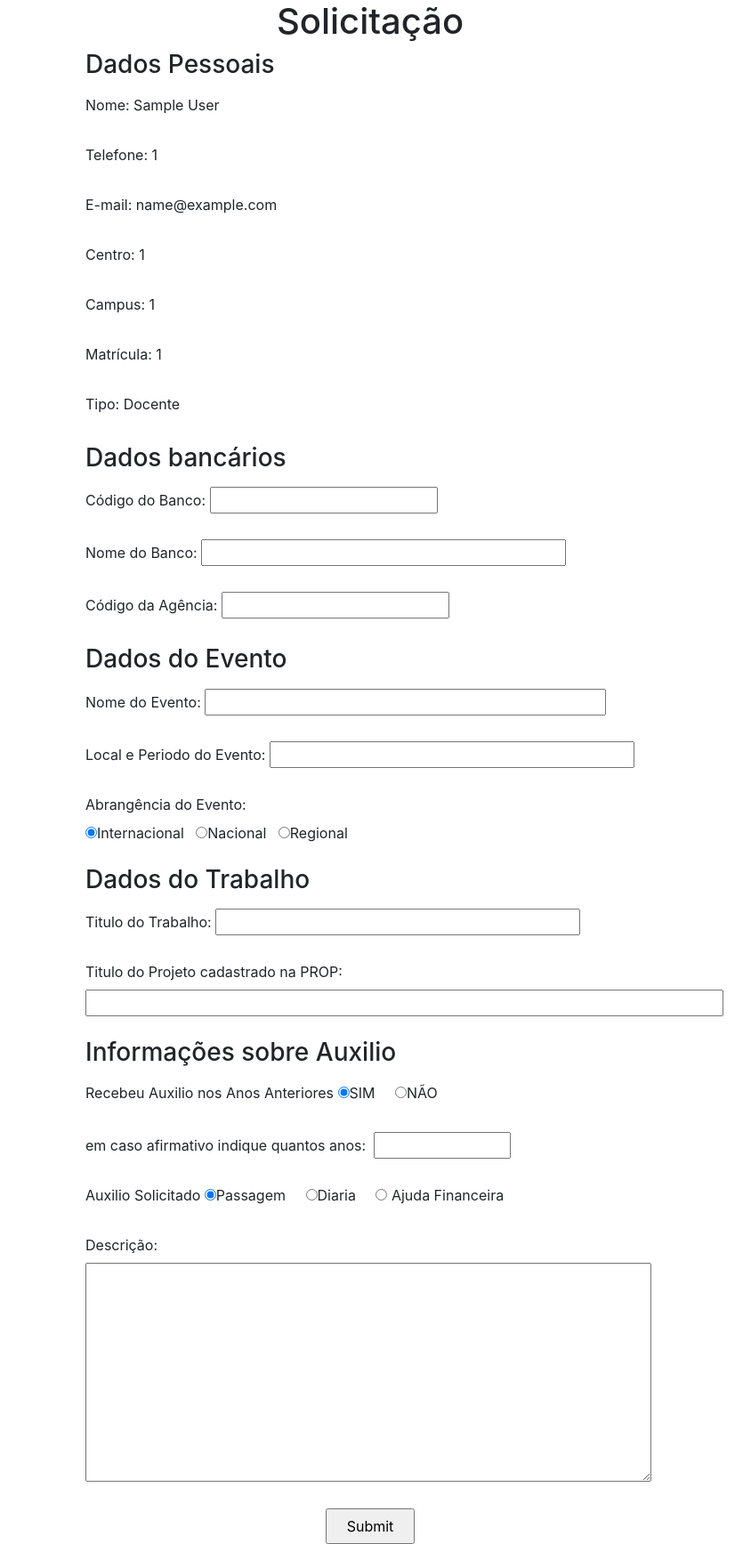
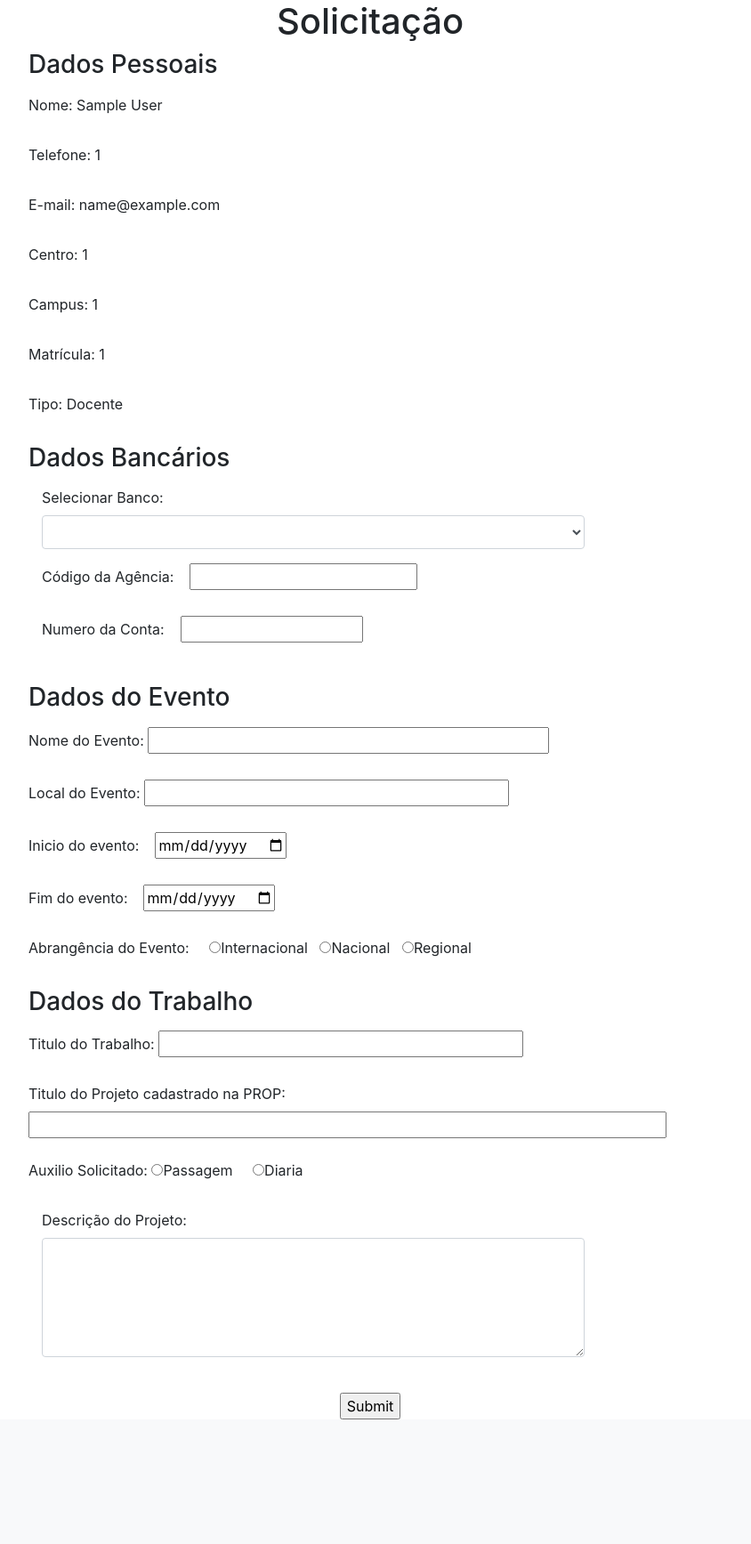
Before and after one commit to Compuespi2016/Diarias, a PHP site: page /Solicitar_Diaria.php in a window 1280 px wide. Shown: the part 106-1841 px from the top of the page at 89% size, without its empty margins (224-1068 px from the left). After the commit the page ends 1701 px from the top, so only its background shows below. Run offline with PHP 8.4, Linux system fonts and the light colour scheme; the visitor is signed in with stand-in values (Sample User, id 1); tables that the repository leaves empty or names only in its code hold one stand-in row (values such as "Sample post"); data that the repository does not hold is empty.

Commit message:
novos arquivos3
Atualizações

```diff
--- a/Solicitar_Diaria.php
+++ b/Solicitar_Diaria.php
@@ -1,9 +1,9 @@
 <!DOCTYPE html>
 <html>
 <head>
-	<title>
-		Solicitar Diária
-	</title>
+	<title> Solicitar Diária </title>
+
+	<meta charset="utf-8">
 
 	<?php
 		include_once "cabecalho.php";
@@ -12,7 +12,7 @@
 
 	<style type="text/css">
 		fieldset{
-			width: 50%;
+			width: 60%;
 			text-align: left;
 		}
 	</style>
@@ -79,8 +79,8 @@
 		<br>
 
 		<fieldset>
-			<legend><h3>Dados bancários</h3></legend>
-
+			<legend><h3>Dados Bancários</h3></legend>
+			<!--
 			<label>Código do Banco: </label>
 			<input type="text" name="nCodigoDoBanco">
 
@@ -93,8 +93,36 @@
 			<br>
 			<br>
 
-			<label>Código da Agência: </label>
-			<input type="text" name="nCodigoDaAgencia"><br>
+			<label>Selecionar Banco:</label>
+			<select id="inputState" class="form-control">
+		      <option selected>Escolha Banco</option>
+		      <option>...</option>
+		    </select>
+			-->
+			<div class="form-group col-md-10">
+		      <label for="inputState">Selecionar Banco:</label>
+		      <select name="nBanco" id="inputState" class="form-control" required="">
+		      	<option selected> </option>
+		      	<?php
+		      		$sql_bancos = mysqli_query($conexao,"SELECT * FROM BANCO");
+		      		while($aux = mysqli_fetch_assoc($sql_bancos)){
+		      	?>
+		        		<option><?php echo $aux["COD_BANCO"]." - ".$aux["NOME_BANCO"]; ?></option>
+		    	<?php } ?>
+		      </select>
+		    </div>
+
+		    <div class="form-group col-md-10">
+			  <label>Código da Agência: </label> &nbsp;&nbsp;
+			  <input type="text" name="nCodigoDaAgencia" required="">
+			<div>
+
+			<br>
+
+			<div class="form-group col-md-15">
+			  <label>Numero da Conta: </label> &nbsp;&nbsp;
+			  <input type="text" name="nNumConta" size="15" required="">
+			<div>
 		</fieldset>
 
 		<br>
@@ -103,22 +131,33 @@
 			<legend><h3>Dados do Evento</h3></legend>
 
 			<label>Nome do Evento: </label>
-			<input type="text" name="nNomeDoEvento" size="39">
+			<input type="text" name="nNomeDoEvento" size="39" required="">
 
 			<br>
 			<br>
 
-			<label>Local e Periodo do Evento: </label>
-			<input type="text" name="nLocalEPeriodoDoEvento" size="35">
+			<label>Local do Evento: </label>
+			<input type="text" name="nLocalDoEvento" size="35" required="">
 
 			<br>
 			<br>
 
-			<label>Abrangência do Evento: </label>
-			<br>
-			<input type="radio" name="abrangenciaDoEvento" value="Internacional" checked>Internacional &nbsp;
-  			<input type="radio" name="abrangenciaDoEvento" value="Nacional">Nacional &nbsp;
-  			<input type="radio" name="abrangenciaDoEvento" value="Regional">Regional
+			<label>Inicio do evento: </label> &nbsp;&nbsp;
+  			<input type="date" name="nInicioEvento" required="">
+
+  			<br>
+  			<br>
+
+  			<label>Fim do evento: </label> &nbsp;&nbsp;
+  			<input type="date" name="nFimEvento" required="">
+
+  			<br>
+  			<br>
+
+			<label>Abrangência do Evento: </label> &nbsp;&nbsp;&nbsp;
+			<input type="radio" name="nAbrangenciaDoEvento" value="Internacional">Internacional &nbsp;
+  			<input type="radio" name="nAbrangenciaDoEvento" value="Nacional">Nacional &nbsp;
+  			<input type="radio" name="nAbrangenciaDoEvento" value="Regional">Regional
 		</fieldset>
 
 		<br>
@@ -126,46 +165,49 @@
 		<fieldset>
 			<legend><h3>Dados do Trabalho</h3></legend>
 			<label>Titulo do Trabalho: </label>
-			<input type="text" name="TituloDoTrabalho" size="35">
+			<input type="text" name="TituloDoTrabalho" size="35" required="">
 
 			<br>
 			<br>
 
 			<label>Titulo do Projeto cadastrado na PROP: </label>
-			<input type="text" name="TituloDoProjetoCadastradoNaProp" size="65"><br>
+			<input type="text" name="TituloDoProjetoCadastradoNaProp" size="65" required=""><br>
 		</fieldset>
 
 		<br>
 
 		<fieldset>
-			<legend><h3>Informações sobre Auxilio</h3></legend>
-			<label>Recebeu Auxilio nos Anos Anteriores</label>
-			<input type="radio" name="RecebeuAuxilioAnosAnteriores" value="SIM" checked>SIM &nbsp;&nbsp;&nbsp;
-  			<input type="radio" name="RecebeuAuxilioAnosAnteriores" value="NÃO">NÃO
-  			<br>
-  			<br>
-  			<label>em caso afirmativo indique quantos anos: </label>&nbsp;
-			<input type="text" name="IndicativoAnos" size="10">
 
-			<br>
-			<br>
-
-
-			<label>Auxilio Solicitado</label>
-			<input type="radio" name="AuxilioSolicitado" value="Passagem" checked>Passagem &nbsp;&nbsp;&nbsp;
+			<label>Auxilio Solicitado: </label>
+			<?php
+				if($_SESSION['nTipo'] == "D" || $_SESSION['nTipo'] == "T"){
+			?>
+			<input type="radio" name="AuxilioSolicitado" value="Passagem">Passagem &nbsp;&nbsp;&nbsp;
   			<input type="radio" name="AuxilioSolicitado" value="Diaria">Diaria &nbsp;&nbsp;&nbsp;
+  			<?php
+  				}else{
+  			?>
   			<input type="radio" name="AuxilioSolicitado" value="AjudaFinanceira"> Ajuda Financeira
-
+  			<?php
+  				}
+  			?>
   			<br>
   			<br>
 
+  			<!--
   			<label>Descrição: </label>
   			<br>
   			<textarea name="Descricao" rows="10" cols="60"></textarea><br>
+  			-->
+  			<div class="form-group col-md-10">
+			  <label for="exampleFormControlTextarea1">Descrição do Projeto: </label>
+			  <textarea class="form-control" name="nDesc" id="exampleFormControlTextarea1" rows="5"></textarea>
+			</div>
 		</fieldset>
 
 		<br>
-		<input type="submit" style="width: 100px; height: 40px">
+		<input type="submit">
+		<!-- <input class="btn btn-primary" type="submit" value="Enviar"> -->
 		<br>
 
 	</form>
```
Also changed, not shown: Index.php (+10 -1 lines), salva_solicitacao.php (+17 -12 lines).
